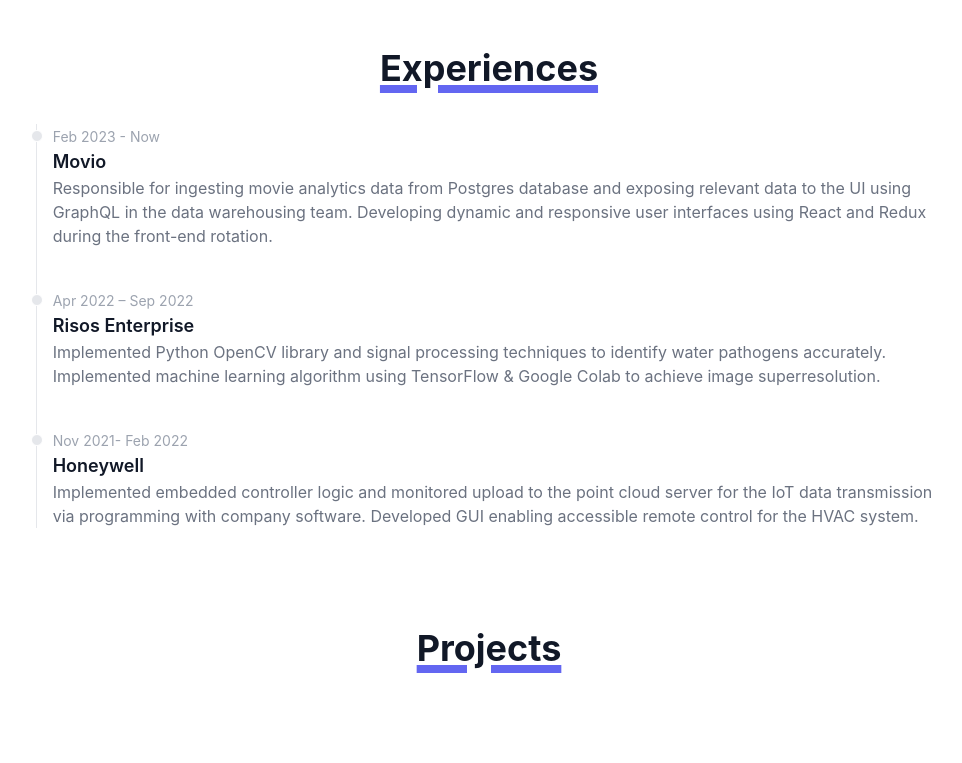
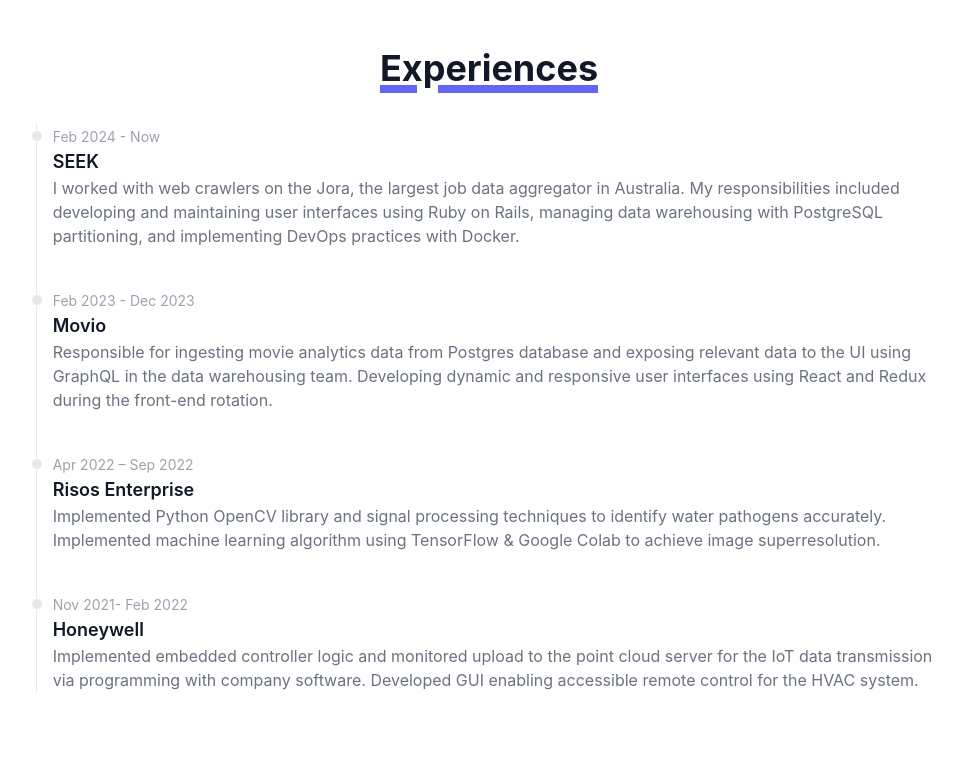
Before and after one commit to zhua633/my-website-v2, a React (Create React App) app in the folder frontend/: page / in a window 1280 px wide. Shown: the part 820-1583 px from the top of the page, without its empty margins (151-1113 px from the left). Built offline with nearby package versions, Linux system fonts and the light colour scheme.

Commit message:
Update SEEK

```diff
--- a/frontend/src/Components/Timeline/index.jsx
+++ b/frontend/src/Components/Timeline/index.jsx
@@ -7,7 +7,24 @@
         <li class="mb-10 ml-4">
           <div class="absolute w-3 h-3 bg-gray-200 rounded-full mt-1.5 -left-1.5 border border-white dark:border-gray-900 dark:bg-gray-700"></div>
           <time class="mb-1 text-sm font-normal leading-none text-gray-400 dark:text-gray-500">
-            Feb 2023 - Now
+            Feb 2024 - Now
+          </time>
+          <h3 class="text-lg font-semibold text-gray-900 dark:text-white">
+            {" "}
+            SEEK
+          </h3>
+          <p class="mb-4 text-base font-normal text-gray-500 dark:text-gray-400">
+            I worked with web crawlers on the Jora, the largest job data
+            aggregator in Australia. My responsibilities included developing and
+            maintaining user interfaces using Ruby on Rails, managing data
+            warehousing with PostgreSQL partitioning, and implementing DevOps
+            practices with Docker.
+          </p>
+        </li>
+        <li class="mb-10 ml-4">
+          <div class="absolute w-3 h-3 bg-gray-200 rounded-full mt-1.5 -left-1.5 border border-white dark:border-gray-900 dark:bg-gray-700"></div>
+          <time class="mb-1 text-sm font-normal leading-none text-gray-400 dark:text-gray-500">
+            Feb 2023 - Dec 2023
           </time>
           <h3 class="text-lg font-semibold text-gray-900 dark:text-white">
             {" "}
```
Also changed, not shown: 1 other file (tests, documents, lock files or other folders).
